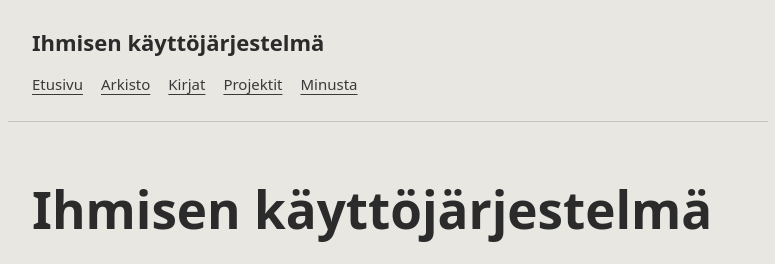
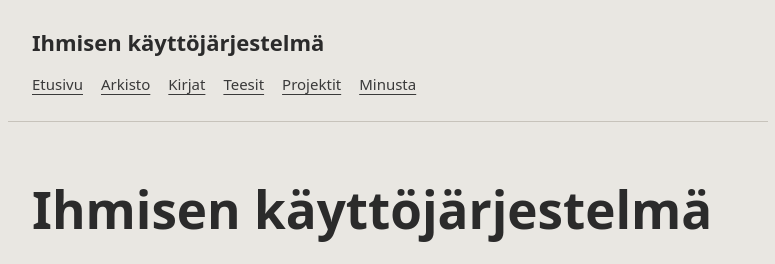
Before and after one commit to kataguru/blogi, a Jekyll site: the page built from index.md, in a window 1280 px wide. Shown: the top 264 px of the page, without its empty margins (252-1027 px from the left). Built offline with Jekyll 4.4.1, drawn with Linux system fonts in a browser that asks for light colours.

Commit message:
Add theses page to navigation

```diff
--- a/_layouts/default.html
+++ b/_layouts/default.html
@@ -14,6 +14,7 @@
       <a href="{{ '/' | relative_url }}">Etusivu</a>
       <a href="{{ '/arkisto/' | relative_url }}">Arkisto</a>
       <a href="{{ '/kirjat/' | relative_url }}">Kirjat</a>
+      <a href="{{ '/teesit/' | relative_url }}">Teesit</a>
       <a href="{{ '/projektit/' | relative_url }}">Projektit</a>
       <a href="{{ '/minusta/' | relative_url }}">Minusta</a>
     </nav>
```
